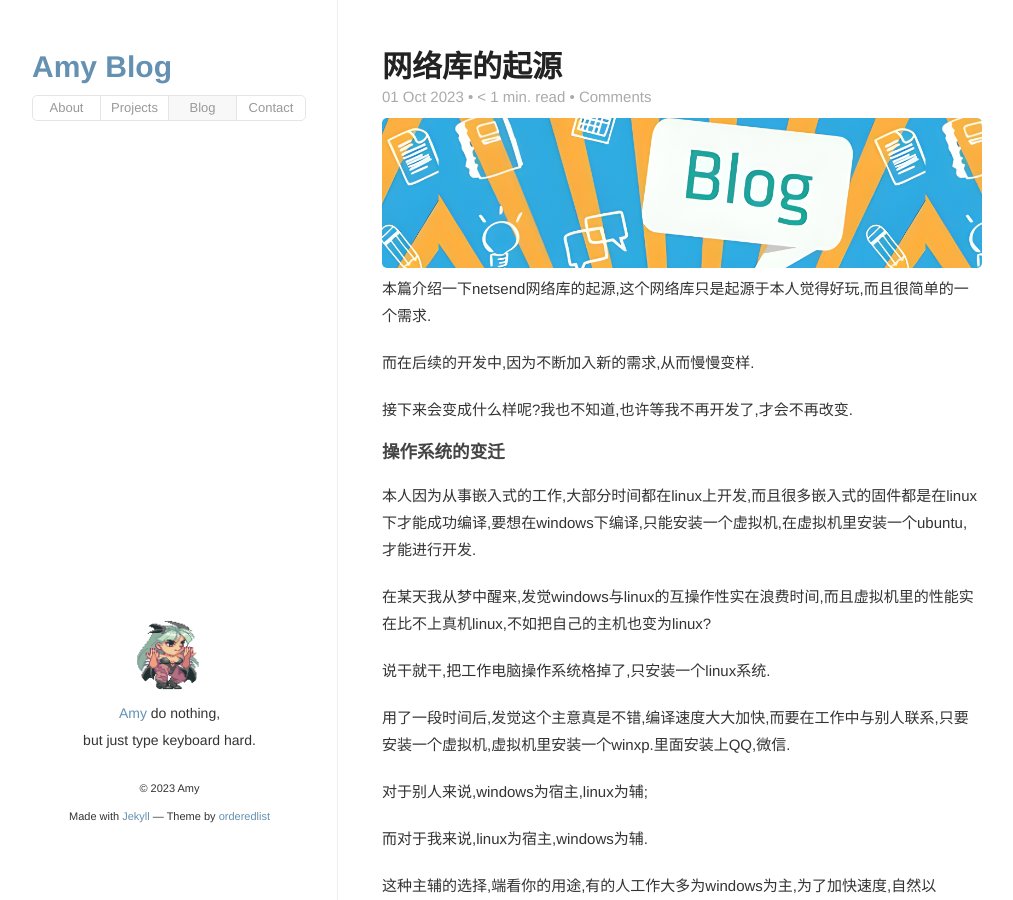
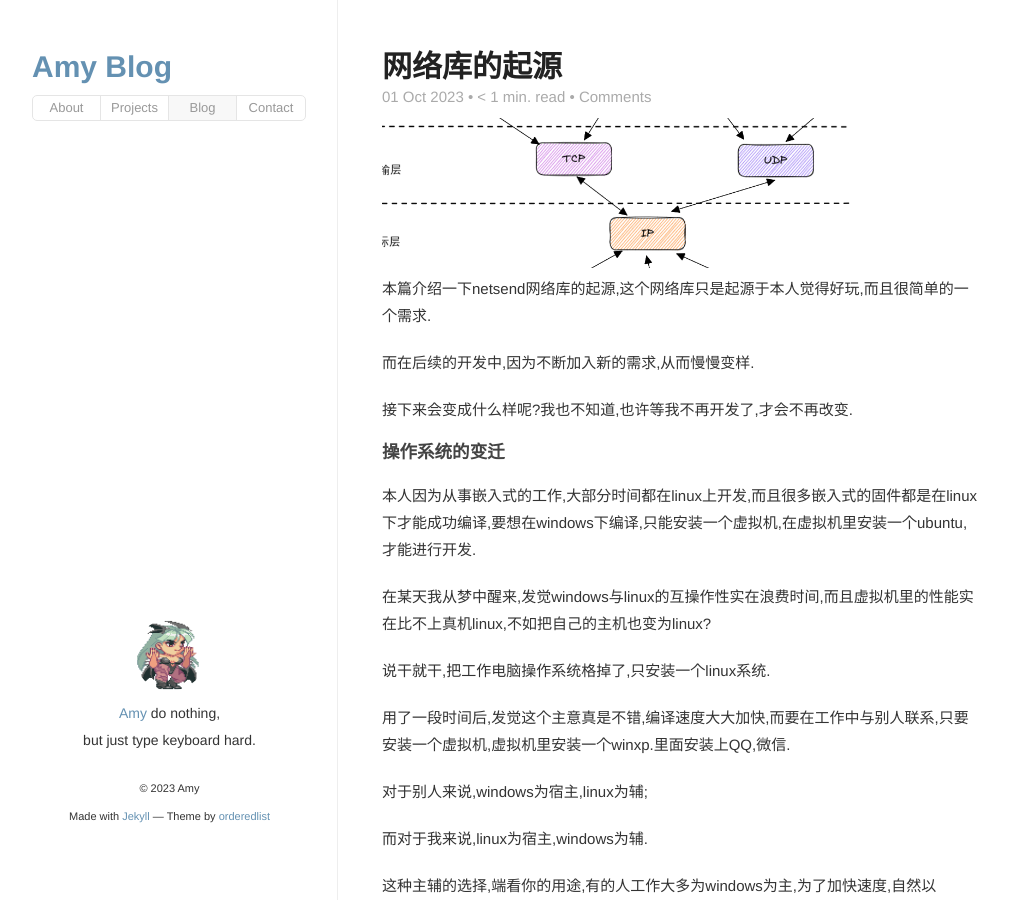
Before and after one commit to amylao82/amylao82.github.io, a Jekyll site: the page built from _posts/2023-10-01-netlib_history.md, in a window 1280 px wide and 900 px high. Shown: the whole window, without its empty margins (133-1146 px from the left). Built offline with Jekyll 4.4.1, drawn with Linux system fonts in a browser that asks for light colours.

Commit message:
修改图片

```diff
--- a/_posts/2023-10-01-netlib_history.md
+++ b/_posts/2023-10-01-netlib_history.md
@@ -2,7 +2,7 @@
 layout: post
 title:  网络库的起源
 tags:  netlib
-image: blog.png
+image: netlib.png
 ---
 
 本篇介绍一下netsend网络库的起源,这个网络库只是起源于本人觉得好玩,而且很简单的一个需求.
```
Also changed, not shown: img/post-banners/netlib.png (added).
